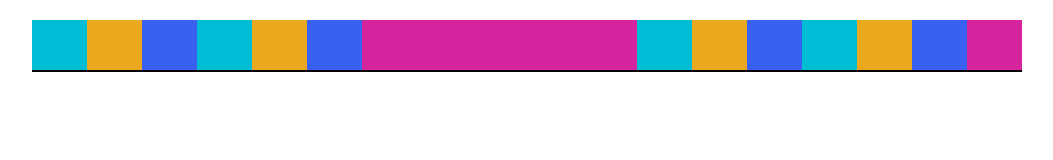
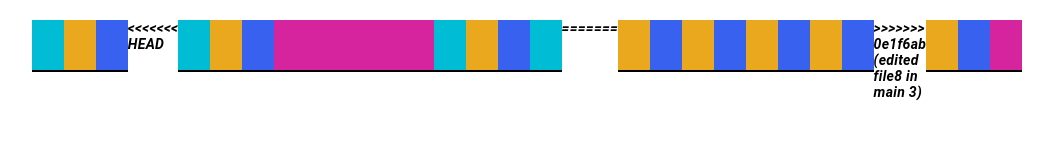
Before and after one commit to pavlodorosh/up2, a plain HTML site: page index8.html in a window 1280 px wide. Shown: the whole page, without its empty margins (113-1166 px from the left). Drawn offline with Linux system fonts and the light colour scheme.

Commit message:
edited file8 in main 3

```diff
--- a/index8.html
+++ b/index8.html
@@ -20,6 +20,7 @@
         <div class="block block_1"></div>
         <div class="block block_2"></div>
         <div class="block block_3"></div>
+<<<<<<< HEAD
         <div class="block block_1"></div>
         <div class="block block_2"></div>
         <div class="block block_3"></div>
@@ -32,6 +33,16 @@
         <div class="block block_2"></div>
         <div class="block block_3"></div>
         <div class="block block_1"></div>
+=======
+        <div class="block block_2"></div>
+        <div class="block block_3"></div>
+        <div class="block block_2"></div>
+        <div class="block block_3"></div>
+        <div class="block block_2"></div>
+        <div class="block block_3"></div>
+        <div class="block block_2"></div>
+        <div class="block block_3"></div>
+>>>>>>> 0e1f6ab (edited file8 in main 3)
         <div class="block block_2"></div>
         <div class="block block_3"></div>
         <div class="block block_4 index123"></div>
```
